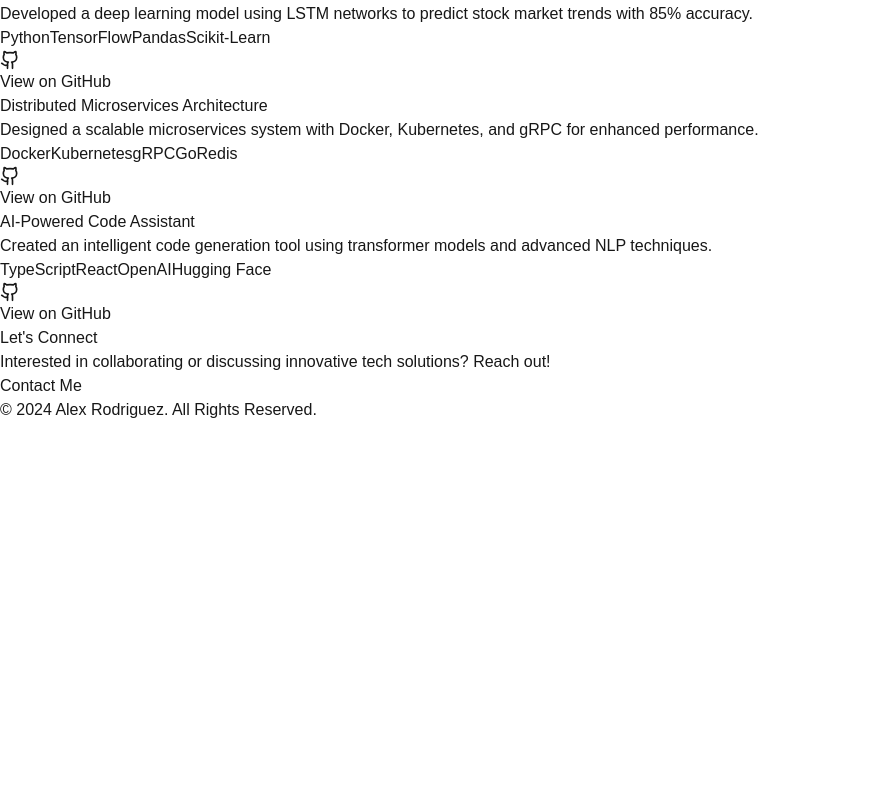
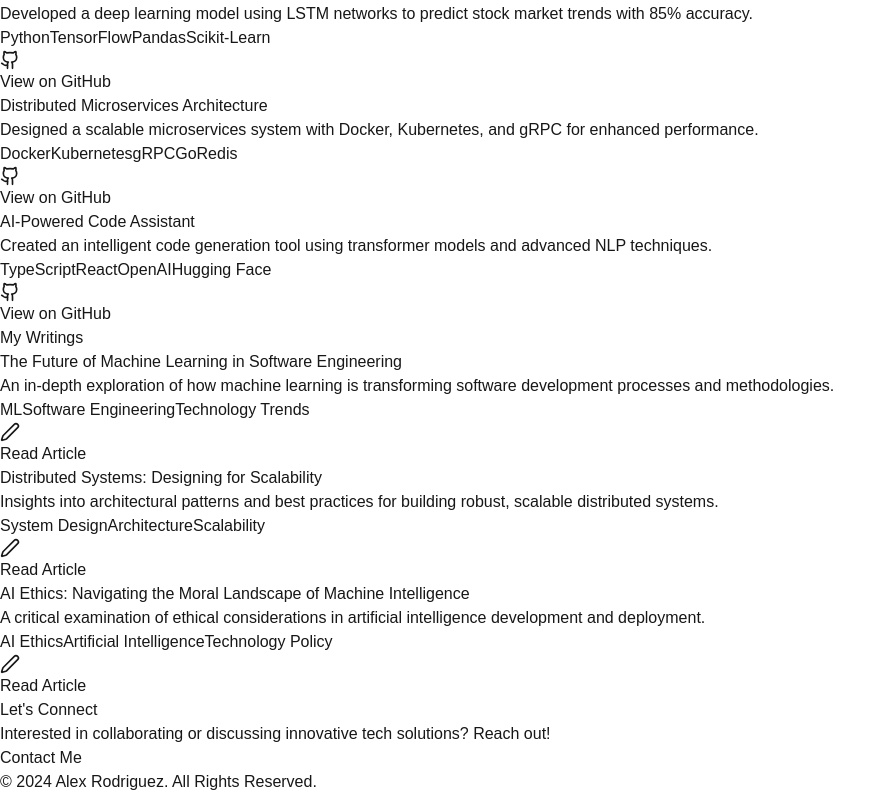
Before and after one commit to sudo-rsingh/sudo-rsingh.github.io, a Next.js app: page / in a window 1280 px wide. Shown: the part 950-1744 px from the top of the page, without its empty margins (0-896 px from the left). Before the commit the page ends 1372 px from the top, so only its background shows below. Built offline with nearby package versions, Linux system fonts and the light colour scheme.

Commit message:
version 3

```diff
--- a/src/app/page.tsx
+++ b/src/app/page.tsx
@@ -1,7 +1,7 @@
 import React from 'react';
-import { Github, Linkedin, Mail, FileCode, Brain, Server } from 'lucide-react';
+import { Github, Linkedin, Mail, FileCode, Brain, Server, Pen } from 'lucide-react';
 
-// Simulated data fetching function
+// Simulated data fetching functions
 function getProjectData() {
   return [
     {
@@ -28,8 +28,35 @@ function getProjectData() {
   ];
 }
 
+function getWritingData() {
+  return [
+    {
+      id: 1,
+      title: "The Future of Machine Learning in Software Engineering",
+      description: "An in-depth exploration of how machine learning is transforming software development processes and methodologies.",
+      technologies: ["ML", "Software Engineering", "Technology Trends"],
+      link: "#"
+    },
+    {
+      id: 2,
+      title: "Distributed Systems: Designing for Scalability",
+      description: "Insights into architectural patterns and best practices for building robust, scalable distributed systems.",
+      technologies: ["System Design", "Architecture", "Scalability"],
+      link: "#"
+    },
+    {
+      id: 3,
+      title: "AI Ethics: Navigating the Moral Landscape of Machine Intelligence",
+      description: "A critical examination of ethical considerations in artificial intelligence development and deployment.",
+      technologies: ["AI Ethics", "Artificial Intelligence", "Technology Policy"],
+      link: "#"
+    }
+  ];
+}
+
 const Portfolio = () => {
   const projects = getProjectData();
+  const writings = getWritingData();
 
   return (
     <div className="min-h-screen bg-gray-50 text-gray-900">
@@ -41,6 +68,7 @@ const Portfolio = () => {
             <a href="#about" className="px-2 sm:px-0 hover:text-blue-600">About</a>
             <a href="#projects" className="px-2 sm:px-0 hover:text-blue-600">Projects</a>
             <a href="#skills" className="px-2 sm:px-0 hover:text-blue-600">Skills</a>
+            <a href="#writings" className="px-2 sm:px-0 hover:text-blue-600">Writings</a>
             <a href="#contact" className="px-2 sm:px-0 hover:text-blue-600">Contact</a>
           </nav>
         </div>
@@ -54,10 +82,10 @@ const Portfolio = () => {
             Transforming complex problems into elegant software solutions using cutting-edge machine learning and distributed systems.
           </p>
           <div className="flex justify-center md:justify-start space-x-4">
-            <a href="https://github.com/username" target="_blank" className="text-gray-700 hover:text-black">
+            <a href="https://github.com/username" target="_blank" rel="noopener noreferrer" className="text-gray-700 hover:text-black">
               <Github size={32} />
             </a>
-            <a href="https://linkedin.com/in/username" target="_blank" className="text-gray-700 hover:text-blue-600">
+            <a href="https://linkedin.com/in/username" target="_blank" rel="noopener noreferrer" className="text-gray-700 hover:text-blue-600">
               <Linkedin size={32} />
             </a>
             <a href="mailto:alex.rodriguez@email.com" className="text-gray-700 hover:text-red-600">
@@ -67,7 +95,7 @@ const Portfolio = () => {
         </div>
         <div className="w-full md:w-1/2 flex justify-center">
           <img
-            src="https://placehold.co/400"
+            src="https://placehold.co/400x400"
             alt="Alex Rodriguez"
             className="w-64 h-64 md:w-96 md:h-96 rounded-full shadow-lg object-cover"
           />
@@ -121,9 +149,45 @@ const Portfolio = () => {
                   <a
                     href={project.githubLink}
                     target="_blank"
+                    rel="noopener noreferrer"
                     className="text-blue-600 hover:underline flex items-center"
                   >
                     <Github className="mr-2" size={20} /> View on GitHub
+                  </a>
+                </div>
+              </div>
+            ))}
+          </div>
+        </div>
+      </section>
+
+      {/* Writings Section */}
+      <section id="writings" className="py-16 bg-gray-50">
+        <div className="max-w-6xl mx-auto px-4">
+          <h2 className="text-3xl font-bold text-center mb-10">My Writings</h2>
+          <div className="grid grid-cols-1 sm:grid-cols-2 lg:grid-cols-3 gap-8">
+            {writings.map((writing) => (
+              <div key={writing.id} className="bg-white rounded-lg shadow-md overflow-hidden">
+                <div className="p-6">
+                  <h3 className="font-bold text-xl mb-2">{writing.title}</h3>
+                  <p className="text-gray-600 mb-4">{writing.description}</p>
+                  <div className="flex flex-wrap gap-2 mb-4">
+                    {writing.technologies.map((topic) => (
+                      <span
+                        key={topic}
+                        className="bg-blue-100 text-blue-800 px-2 py-1 rounded-full text-sm"
+                      >
+                        {topic}
+                      </span>
+                    ))}
+                  </div>
+                  <a
+                    href={writing.link}
+                    target="_blank"
+                    rel="noopener noreferrer"
+                    className="text-blue-600 hover:underline flex items-center"
+                  >
+                    <Pen className="mr-2" size={20} /> Read Article
                   </a>
                 </div>
               </div>
```
